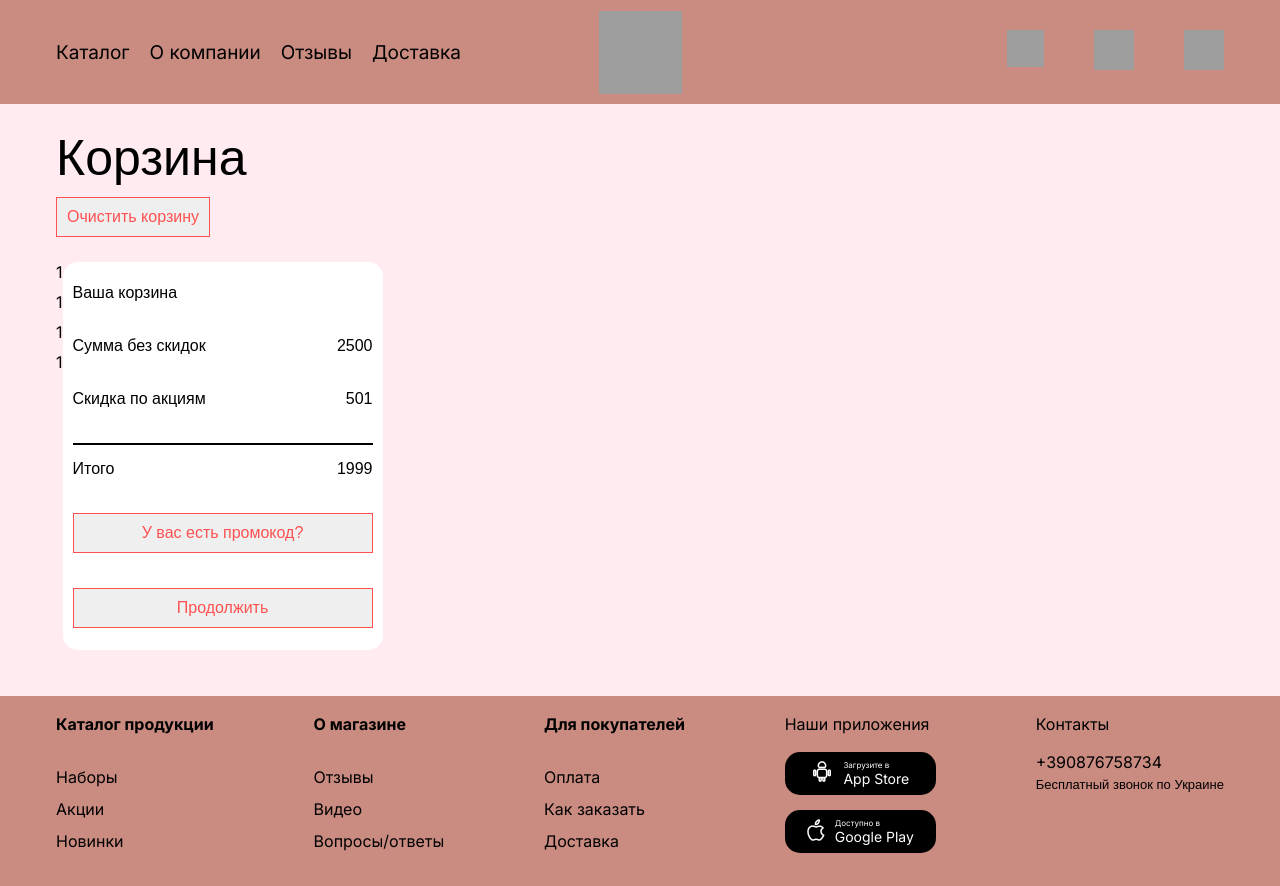
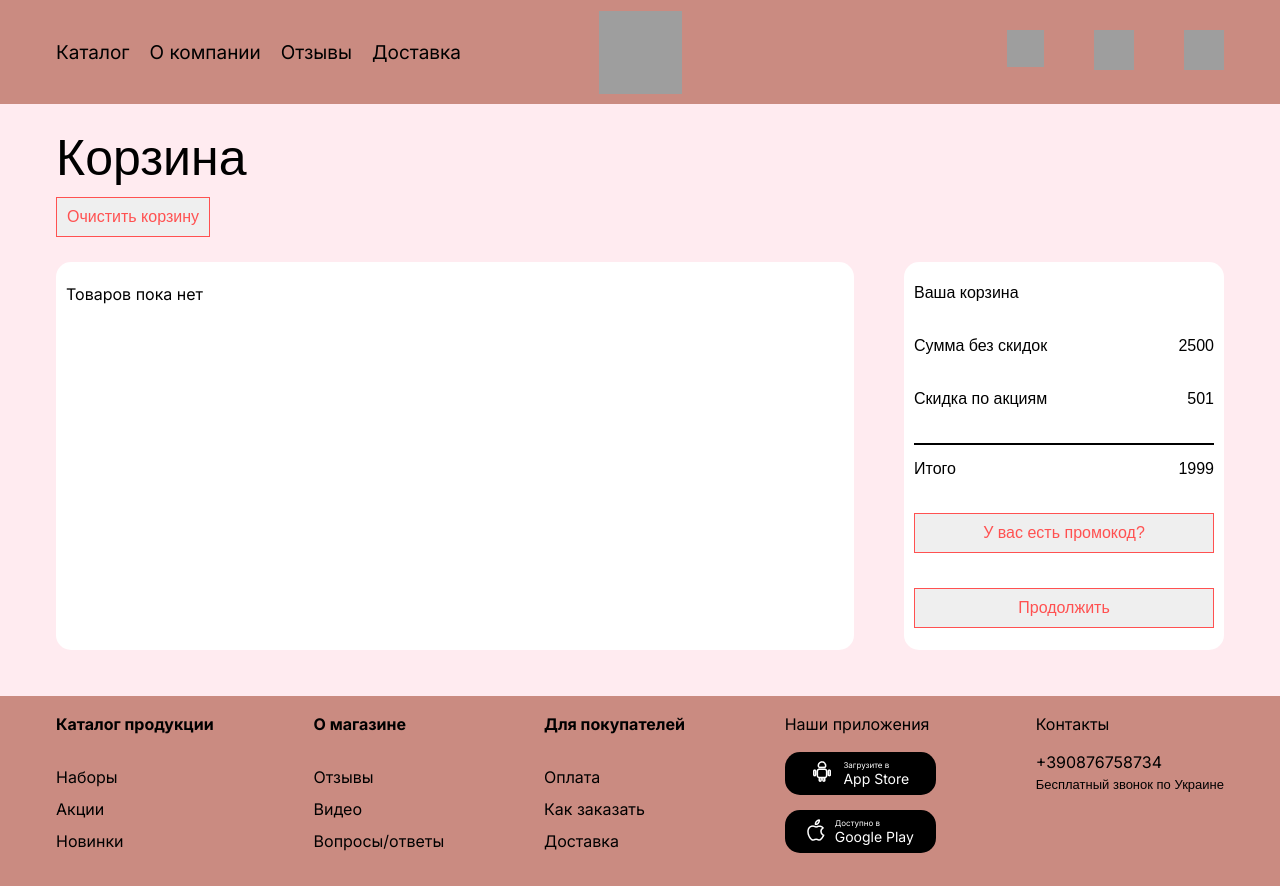
Before and after one commit to kestenbaum/Cakes-shop, a Next.js app in the folder client/: page /basket in a window 1280 px wide. Built offline with nearby package versions, Linux system fonts and the light colour scheme; grey boxes are pictures that could not be loaded.

Commit message:
update (Basket page) add block for product

```diff
--- a/client/src/app/basket/basket.module.css
+++ b/client/src/app/basket/basket.module.css
@@ -1,4 +1,7 @@
 .wrapper {
+    display: flex;
+    flex-direction: column;
+    width: 100%;
     background: #FFEBF0;
 }
 
@@ -16,11 +19,16 @@
     display: flex;
     justify-content: space-between;
     margin-top: 25px;
+    width: 100%;
+    gap: 50px;
 }
 
 .product {
     display: flex;
-    width: 70%;
     flex-direction: column;
-    gap: 10px;
+    gap: 35px;
+    background: #fff;
+    border-radius: 15px;
+    padding: 22px 10px;
+    flex: 70%;
 }
--- a/client/src/app/basket/page.tsx
+++ b/client/src/app/basket/page.tsx
@@ -8,13 +8,16 @@ const Page: FC = () => {
     return (
         <section className={styles.wrapper}>
             <h1 className={styles.title}>Корзина</h1>
-            <MainButton>Очистить корзину</MainButton>
+            <div>
+                <MainButton>Очистить корзину</MainButton>
+            </div>
             <section className={styles.section__basket}>
                 <div className={styles.product}>
-                    <div>1</div>
-                    <div>1</div>
-                    <div>1</div>
-                    <div>1</div>
+                    {true ?
+                        <span>Товаров пока нет</span>
+                        :
+                        null
+                    }
                 </div>
                 <AsideBasket/>
             </section>
```
